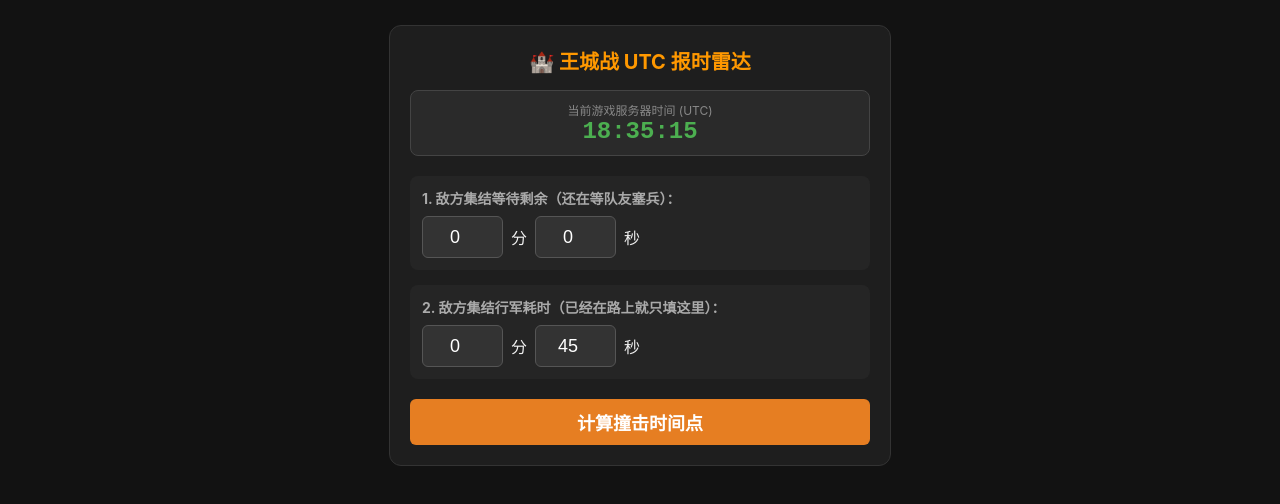
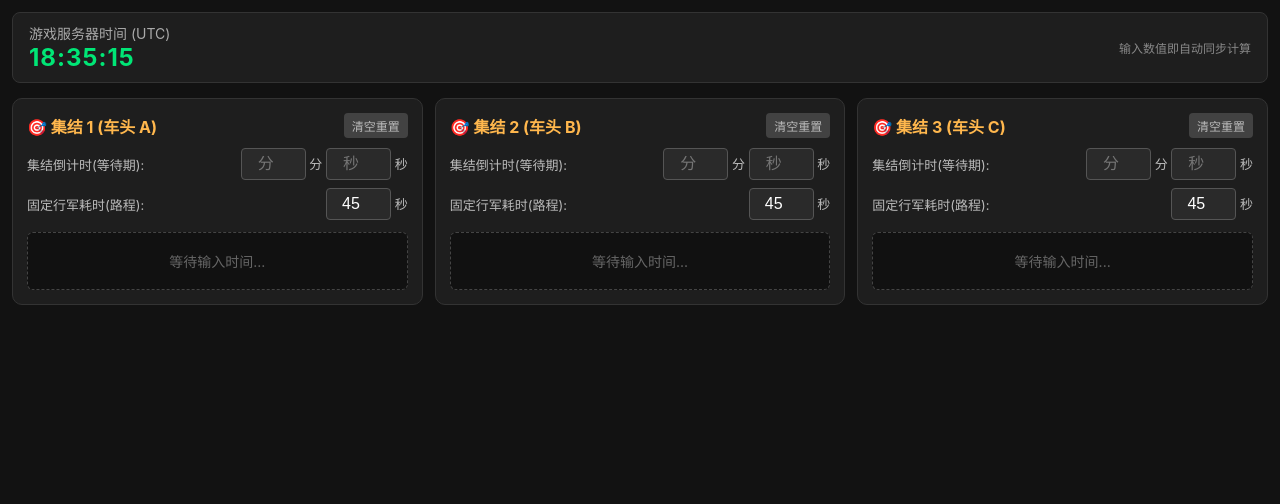
Before and after one commit to 04wy05/castle-timer, a plain HTML site: page index.html in a window 1280 px wide. Drawn offline with Linux system fonts and the light colour scheme.

Commit message:
Update index.html

```diff
--- a/index.html
+++ b/index.html
@@ -3,101 +3,191 @@
 <head>
 <meta charset="UTF-8">
 <meta name="viewport" content="width=device-width, initial-scale=1.0">
-<title>王城战 UTC 撞击报时器</title>
+<title>王城战三路集结雷达</title>
 <style>
-  body { font-family: -apple-system, BlinkMacSystemFont, "Segoe UI", Roboto, sans-serif; background: #121212; color: #f0f0f0; padding: 15px; margin: 0; }
-  .card { max-width: 460px; margin: 10px auto; background: #1e1e1e; padding: 20px; border-radius: 12px; border: 1px solid #333; }
-  h2 { margin: 0 0 15px 0; text-align: center; color: #ff9800; font-size: 20px; }
+  * { box-sizing: border-box; }
+  body { font-family: -apple-system, BlinkMacSystemFont, "Segoe UI", Roboto, monospace; background: #121212; color: #fff; padding: 12px; margin: 0; }
 
-  .utc-bar { background: #2a2a2a; padding: 10px; border-radius: 8px; text-align: center; margin-bottom: 20px; border: 1px solid #444; }
-  .utc-time { font-size: 24px; font-weight: bold; color: #4caf50; font-family: monospace; }
+  .header { display: flex; justify-content: space-between; align-items: center; background: #1e1e1e; padding: 10px 16px; border-radius: 8px; margin-bottom: 15px; border: 1px solid #333; }
+  .utc-label { font-size: 14px; color: #aaa; }
+  .utc-clock { font-size: 24px; font-weight: bold; color: #00e676; letter-spacing: 1px; }
 
-  .form-group { margin-bottom: 15px; background: #252525; padding: 12px; border-radius: 8px; }
-  .form-group label { display: block; font-size: 14px; color: #aaa; margin-bottom: 8px; font-weight: bold; }
-  .inputs { display: flex; align-items: center; gap: 8px; }
-  input { width: 75px; height: 38px; font-size: 18px; text-align: center; border-radius: 6px; border: 1px solid #555; background: #333; color: #fff; }
+  .lanes { display: grid; grid-template-columns: repeat(auto-fit, minmax(300px, 1fr)); gap: 12px; }
+  .lane-card { background: #1e1e1e; border-radius: 10px; border: 1px solid #333; padding: 14px; position: relative; }
+  .lane-card.danger { border-color: #ff3d00; background: #261414; }
 
-  button { width: 100%; height: 46px; font-size: 18px; font-weight: bold; background: #e67e22; color: #fff; border: none; border-radius: 6px; cursor: pointer; margin-top: 5px; }
-  button:active { background: #d35400; }
+  .lane-title { display: flex; justify-content: space-between; align-items: center; margin-bottom: 10px; }
+  .lane-title span { font-weight: bold; font-size: 16px; color: #ffb74d; }
+  .btn-clear { background: #424242; border: none; color: #bbb; padding: 4px 8px; border-radius: 4px; cursor: pointer; font-size: 12px; }
 
-  .result { margin-top: 20px; padding: 16px; background: #2c1a1a; border-radius: 8px; border: 1px solid #ff5252; text-align: center; display: none; }
-  .result-title { font-size: 14px; color: #aaa; }
-  .time-display { font-size: 32px; color: #ff5252; font-weight: bold; font-family: monospace; margin: 8px 0; }
-  .tips { font-size: 14px; color: #ffcc80; line-height: 1.5; }
+  .input-row { display: flex; justify-content: space-between; align-items: center; margin-bottom: 8px; font-size: 13px; color: #bbb; }
+  .input-row input { width: 65px; height: 32px; font-size: 16px; text-align: center; border-radius: 4px; border: 1px solid #555; background: #2a2a2a; color: #fff; }
+
+  .output-box { margin-top: 12px; padding: 10px; background: #111; border-radius: 6px; text-align: center; border: 1px dashed #444; }
+  .hit-utc { font-size: 22px; font-weight: bold; color: #ff5252; letter-spacing: 1px; }
+  .countdown { font-size: 16px; color: #ffeb3b; margin-top: 4px; font-weight: bold; }
+  .status-idle { color: #666; font-size: 14px; padding: 8px 0; }
 </style>
 </head>
 <body>
-<div class="card">
-  <h2>🏰 王城战 UTC 报时雷达</h2>
 
-  <div class="utc-bar">
-    <div style="font-size: 12px; color: #888;">当前游戏服务器时间 (UTC)</div>
-    <div class="utc-time" id="currentUtc">--:--:--</div>
+<div class="header">
+  <div>
+    <div class="utc-label">游戏服务器时间 (UTC)</div>
+    <div class="utc-clock" id="clock">--:--:--</div>
   </div>
+  <div style="font-size: 12px; color: #888;">输入数值即自动同步计算</div>
+</div>
 
-  <div class="form-group">
-    <label>1. 敌方集结等待剩余（还在等队友塞兵）：</label>
-    <div class="inputs">
-      <input type="number" id="waitM" placeholder="分" value="0" min="0"> 分
-      <input type="number" id="waitS" placeholder="秒" value="0" min="0" max="59"> 秒
+<div class="lanes">
+  <!-- 窗口 1 -->
+  <div class="lane-card" id="card-0">
+    <div class="lane-title">
+      <span>🎯 集结 1 (车头 A)</span>
+      <button class="btn-clear" onclick="clearLane(0)">清空重置</button>
+    </div>
+    <div class="input-row">
+      <label>集结倒计时(等待期):</label>
+      <div>
+        <input type="number" id="waitM-0" placeholder="分" min="0" oninput="recalc(0)"> 分
+        <input type="number" id="waitS-0" placeholder="秒" min="0" max="59" oninput="recalc(0)"> 秒
+      </div>
+    </div>
+    <div class="input-row">
+      <label>固定行军耗时(路程):</label>
+      <div>
+        <input type="number" id="marchS-0" placeholder="秒" value="45" min="0" oninput="recalc(0)"> 秒
+      </div>
+    </div>
+    <div class="output-box" id="out-0">
+      <div class="status-idle">等待输入时间...</div>
     </div>
   </div>
 
-  <div class="form-group">
-    <label>2. 敌方集结行军耗时（已经在路上就只填这里）：</label>
-    <div class="inputs">
-      <input type="number" id="marchM" placeholder="分" value="0" min="0"> 分
-      <input type="number" id="marchS" placeholder="秒" value="45" min="0" max="59"> 秒
+  <!-- 窗口 2 -->
+  <div class="lane-card" id="card-1">
+    <div class="lane-title">
+      <span>🎯 集结 2 (车头 B)</span>
+      <button class="btn-clear" onclick="clearLane(1)">清空重置</button>
+    </div>
+    <div class="input-row">
+      <label>集结倒计时(等待期):</label>
+      <div>
+        <input type="number" id="waitM-1" placeholder="分" min="0" oninput="recalc(1)"> 分
+        <input type="number" id="waitS-1" placeholder="秒" min="0" max="59" oninput="recalc(1)"> 秒
+      </div>
+    </div>
+    <div class="input-row">
+      <label>固定行军耗时(路程):</label>
+      <div>
+        <input type="number" id="marchS-1" placeholder="秒" value="45" min="0" oninput="recalc(1)"> 秒
+      </div>
+    </div>
+    <div class="output-box" id="out-1">
+      <div class="status-idle">等待输入时间...</div>
     </div>
   </div>
 
-  <button onclick="calculate()">计算撞击时间点</button>
-
-  <div class="result" id="res">
-    <div class="result-title">🎯 敌方精确撞击王城时间 (UTC)：</div>
-    <div class="time-display" id="hitTime">--:--:--</div>
-    <div class="tips" id="broadcastText"></div>
+  <!-- 窗口 3 -->
+  <div class="lane-card" id="card-2">
+    <div class="lane-title">
+      <span>🎯 集结 3 (车头 C)</span>
+      <button class="btn-clear" onclick="clearLane(2)">清空重置</button>
+    </div>
+    <div class="input-row">
+      <label>集结倒计时(等待期):</label>
+      <div>
+        <input type="number" id="waitM-2" placeholder="分" min="0" oninput="recalc(2)"> 分
+        <input type="number" id="waitS-2" placeholder="秒" min="0" max="59" oninput="recalc(2)"> 秒
+      </div>
+    </div>
+    <div class="input-row">
+      <label>固定行军耗时(路程):</label>
+      <div>
+        <input type="number" id="marchS-2" placeholder="秒" value="45" min="0" oninput="recalc(2)"> 秒
+      </div>
+    </div>
+    <div class="output-box" id="out-2">
+      <div class="status-idle">等待输入时间...</div>
+    </div>
   </div>
 </div>
 
 <script>
 function pad(n) { return n < 10 ? '0' + n : n; }
 
-// 实时更新当前 UTC 时间
-function updateUtcClock() {
+// 存储三个窗口的绝对撞击时间戳 (毫秒)
+const targets = [null, null, null];
+
+function updateClock() {
   const now = new Date();
   const h = pad(now.getUTCHours());
   const m = pad(now.getUTCMinutes());
   const s = pad(now.getUTCSeconds());
-  document.getElementById('currentUtc').innerText = `${h}:${m}:${s}`;
+  document.getElementById('clock').innerText = `${h}:${m}:${s}`;
+
+  // 刷新三个卡片的倒计时
+  for (let i = 0; i < 3; i++) {
+    renderOutput(i, now.getTime());
+  }
 }
-setInterval(updateUtcClock, 1000);
-updateUtcClock();
+setInterval(updateClock, 1000);
+updateClock();
 
-function calculate() {
-  const waitM = parseInt(document.getElementById('waitM').value) || 0;
-  const waitS = parseInt(document.getElementById('waitS').value) || 0;
-  const marchM = parseInt(document.getElementById('marchM').value) || 0;
-  const marchS = parseInt(document.getElementById('marchS').value) || 0;
+// 只要输入数字，立即锁定目标时间，消灭按键延迟
+function recalc(i) {
+  const waitM = parseInt(document.getElementById(`waitM-${i}`).value) || 0;
+  const waitS = parseInt(document.getElementById(`waitS-${i}`).value) || 0;
+  const marchS = parseInt(document.getElementById(`marchS-${i}`).value) || 0;
 
-  const totalWaitSec = waitM * 60 + waitS;
-  const totalMarchSec = marchM * 60 + marchS;
-  const totalSec = totalWaitSec + totalMarchSec;
+  const totalSec = waitM * 60 + waitS + marchS;
+  if (totalSec <= 0) {
+    targets[i] = null;
+  } else {
+    // 立即以当前系统时间推算目标时刻并固定
+    targets[i] = Date.now() + totalSec * 1000;
+  }
+  renderOutput(i, Date.now());
+}
 
-  const now = new Date();
-  const hitDate = new Date(now.getTime() + totalSec * 1000);
+function renderOutput(i, nowTime) {
+  const out = document.getElementById(`out-${i}`);
+  const card = document.getElementById(`card-${i}`);
+  const target = targets[i];
 
-  const hitH = pad(hitDate.getUTCHours());
-  const hitM = pad(hitDate.getUTCMinutes());
-  const hitS = pad(hitDate.getUTCSeconds());
-  const hitString = `${hitH}:${hitM}:${hitS}`;
+  if (!target) {
+    out.innerHTML = `<div class="status-idle">等待输入时间...</div>`;
+    card.classList.remove('danger');
+    return;
+  }
 
-  document.getElementById('res').style.display = 'block';
-  document.getElementById('hitTime').innerText = hitString;
-  document.getElementById('broadcastText').innerHTML = `
-    📢 <strong>语音/打字直接播报：</strong><br>
-    “王城 <strong>${hitString}</strong> 撞，补防看好自己的行军时间提前进！”
-  `;
+  const diffSec = Math.round((target - nowTime) / 1000);
+  const targetDate = new Date(target);
+  const tStr = `${pad(targetDate.getUTCHours())}:${pad(targetDate.getUTCMinutes())}:${pad(targetDate.getUTCSeconds())}`;
+
+  if (diffSec <= 0) {
+    out.innerHTML = `<div style="color:#ff5252; font-weight:bold; font-size:18px;">💥 已撞击 (${tStr})</div>`;
+    card.classList.remove('danger');
+  } else {
+    // 剩余不到15秒时高亮警报
+    if (diffSec <= 15) {
+      card.classList.add('danger');
+    } else {
+      card.classList.remove('danger');
+    }
+    out.innerHTML = `
+      <div style="font-size:12px; color:#aaa;">撞击时间 (UTC)</div>
+      <div class="hit-utc">${tStr}</div>
+      <div class="countdown">剩 ${diffSec} 秒撞击</div>
+    `;
+  }
+}
+
+function clearLane(i) {
+  document.getElementById(`waitM-${i}`).value = '';
+  document.getElementById(`waitS-${i}`).value = '';
+  targets[i] = null;
+  renderOutput(i, Date.now());
 }
 </script>
 </body>
```
